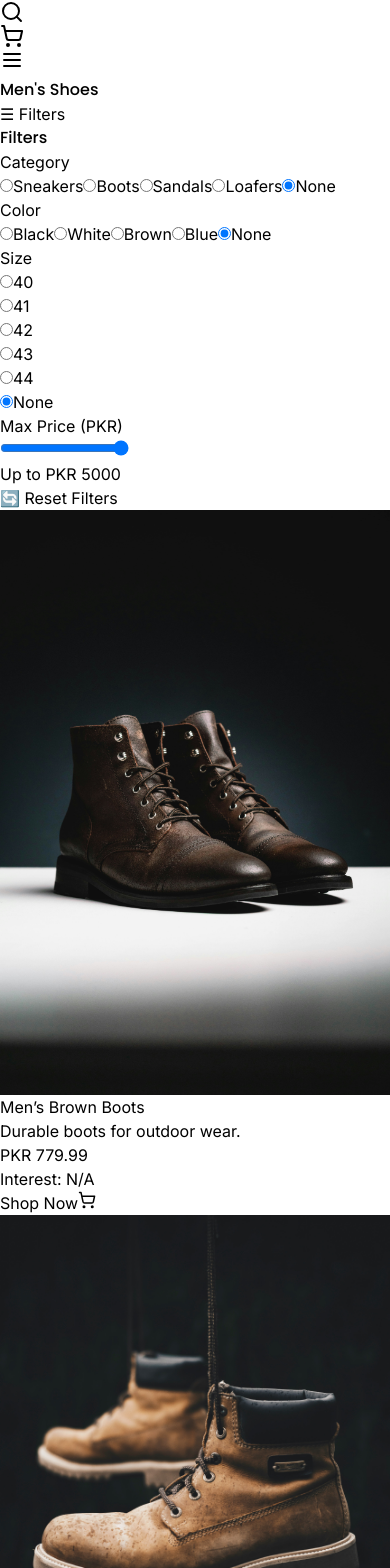
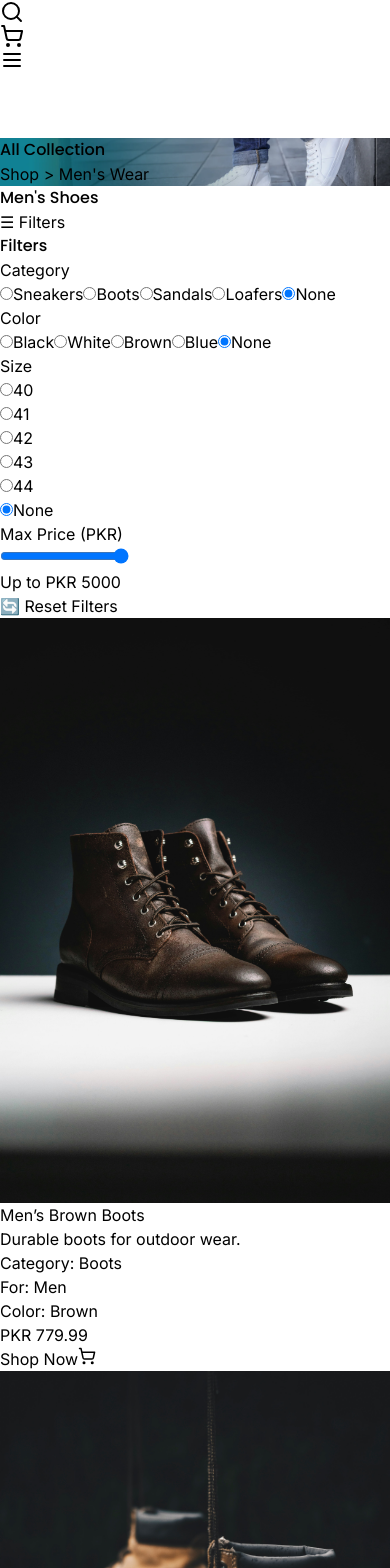
Before and after one commit to usmanzikar/Shoe-Store-Front-end, a React (Vite) app: page /menswear in a window 390 px wide. Shown: the part 288-1856 px from the top of the page. Built offline with nearby package versions, Linux system fonts and the light colour scheme.

Commit message:
detail page + product card height set

```diff
--- a/src/components/casualSection/ProductGridCasual.jsx
+++ b/src/components/casualSection/ProductGridCasual.jsx
@@ -2,7 +2,6 @@ import React from "react";
 import dummyCasualProduct from "../dummyData/dummyCasualProduct";
 import { ShoppingCart } from "lucide-react";
 import { useNavigate } from "react-router-dom";
-
 
 export default function ProductGridCasual({ filters }) {
   const navigate = useNavigate();
@@ -32,7 +31,7 @@ export default function ProductGridCasual({ filters }) {
         <div
           key={product.id}
           onClick={() => navigate(`/product/${product.id}`)}
-          className="bg-white rounded-xl shadow hover:shadow-2xl transition-all duration-300 p-4 relative group flex flex-col justify-between h-[500px] max-w-[320px]"
+          className="bg-white rounded-xl shadow hover:shadow-2xl transition-all duration-300 p-4 relative group flex flex-col justify-between h-auto max-w-[320px]"
         >
           {/* Image */}
           <img
@@ -48,10 +47,20 @@ export default function ProductGridCasual({ filters }) {
                 {product.name}
               </h4>
               <p className="text-gray-600 text-sm">{product.description}</p>
+
+              <p className="text-sm text-gray-600 mb-2 line-clamp-2">
+                Category: {product.category}
+              </p>
+              <p className="text-sm text-gray-600 mb-2 line-clamp-2">
+                For: {product.gender}
+              </p>
+              <p className="text-sm text-gray-600 mb-2 line-clamp-2">
+                Color: {product.color}
+              </p>
               <p className="text-orange-600 font-bold mt-1">
                 PKR {product.price}
               </p>
-              <p className="text-gray-400 text-xs h-5 mt-4">Interest: N/A</p>{" "}
+
               {/* force height here */}
             </div>
 
--- a/src/components/menSection/ProductGridm.jsx
+++ b/src/components/menSection/ProductGridm.jsx
@@ -25,12 +25,13 @@ export default function ProductGridm({ filters }) {
   const filtered = dummyProducts.filter(filterProducts);
 
   return (
+
     <div className="w-full md:flex-1 grid grid-cols-1 sm:grid-cols-2 lg:grid-cols-3 gap-6 p-4">
       {filtered.map((product) => (
         <div
           key={product.id}
           onClick={() => navigate(`/product/${product.id}`)}
-          className="cursor-pointer bg-white rounded-xl shadow hover:shadow-2xl transition-all duration-300 p-4 relative group flex flex-col justify-between h-[500px] max-w-[320px]"
+          className="cursor-pointer bg-white rounded-xl shadow hover:shadow-2xl transition-all duration-300 p-4 relative group flex flex-col justify-between h-auto max-w-[320px]"
         >
           {/* Image */}
           <img
@@ -46,10 +47,19 @@ export default function ProductGridm({ filters }) {
                 {product.name}
               </h4>
               <p className="text-gray-600 text-sm">{product.description}</p>
+
+              <p className="text-sm text-gray-600 mb-2 line-clamp-2">
+                Category: {product.category}
+              </p>
+              <p className="text-sm text-gray-600 mb-2 line-clamp-2">
+                For: {product.gender}
+              </p>
+              <p className="text-sm text-gray-600 mb-2 line-clamp-2">
+                Color: {product.color}
+              </p>
               <p className="text-orange-600 font-bold mt-1">
                 PKR {product.price}
               </p>
-              <p className="text-gray-400 text-xs h-5 mt-4">Interest: N/A</p>
             </div>
 
             {/* Buttons */}
@@ -77,5 +87,6 @@ export default function ProductGridm({ filters }) {
         </div>
       ))}
     </div>
+
   );
 }
--- a/src/components/performanceSection/ProductGridPerformance.jsx
+++ b/src/components/performanceSection/ProductGridPerformance.jsx
@@ -32,7 +32,7 @@ export default function ProductGridPerformance({ filters }) {
         <div
           key={product.id}
           onClick={() => navigate(`/product/${product.id}`)}
-          className="bg-white rounded-xl shadow hover:shadow-2xl transition-all duration-300 p-4 relative group flex flex-col justify-between h-[500px] max-w-[320px]"
+          className="bg-white rounded-xl shadow hover:shadow-2xl transition-all duration-300 p-4 relative group flex flex-col justify-between h-auto max-w-[320px]"
         >
           {/* Image */}
           <img
@@ -48,10 +48,19 @@ export default function ProductGridPerformance({ filters }) {
                 {product.name}
               </h4>
               <p className="text-gray-600 text-sm">{product.description}</p>
+              <p className="text-sm text-gray-600 mb-2 line-clamp-2">
+                Category: {product.category}
+              </p>
+              <p className="text-sm text-gray-600 mb-2 line-clamp-2">
+                For: {product.gender}
+              </p>
+              <p className="text-sm text-gray-600 mb-2 line-clamp-2">
+                Color: {product.color}
+              </p>
               <p className="text-orange-600 font-bold mt-1">
                 PKR {product.price}
               </p>
-              <p className="text-gray-400 text-xs h-5 mt-4">Interest: N/A</p>{" "}
+
               {/* force height here */}
             </div>
 
--- a/src/components/productDetail/ProductImageGallery.jsx
+++ b/src/components/productDetail/ProductImageGallery.jsx
@@ -1,7 +1,11 @@
-import React, { useState } from "react";
+import React, { useState,useEffect } from "react";
 
 export default function ProductImageGallery({ images }) {
   const [selected, setSelected] = useState(images[0]);
+
+   useEffect(() => {
+    setSelected(images[0]); // Reset when images prop changes
+  }, [images]);
 
   return (
     <div className="md:w-1/2" style={{ width: '100%' }}>
--- a/src/components/productsCollection/ProductGridCollection.jsx
+++ b/src/components/productsCollection/ProductGridCollection.jsx
@@ -1,11 +1,23 @@
 import React from "react";
-import allProductsCombined from '../dummyData/allProductsCombined';
+import allProductsCombined from "../dummyData/allProductsCombined";
 import { ShoppingCart } from "lucide-react";
+import { useNavigate } from "react-router-dom";
 
 export default function ProductGridCollection({ filters }) {
+  const navigate = useNavigate();
   const filterProducts = (product) => {
-    const { color, size, priceMax, category } = filters;
+    const { color, size, priceMax, category, gender } = filters;
     let valid = true;
+
+        // Gender match
+    if (gender) {
+      const productGenders = Array.isArray(product.gender)
+        ? product.gender.map((g) => g.toLowerCase())
+        : [product.gender?.toLowerCase()];
+
+      if (!productGenders.includes(gender.toLowerCase())) return false;
+    }
+    // category match
     if (category && product.category.toLowerCase() !== category.toLowerCase()) {
       valid = false;
     }
@@ -21,18 +33,17 @@ export default function ProductGridCollection({ filters }) {
   };
 
   const filtered = allProductsCombined.filter(filterProducts);
-  console.log('ddsdsssss',filtered)
-
   return (
     <div className="w-full md:flex-1 grid grid-cols-1 sm:grid-cols-2 lg:grid-cols-3 gap-6 p-4">
       {filtered.map((product) => (
         <div
           key={product.id}
-  className="bg-white rounded-xl shadow hover:shadow-2xl transition-all duration-300 p-4 relative group flex flex-col justify-between h-[500px] max-w-[320px]"
+          onClick={() => navigate(`/product/${product.id}`)}
+          className="bg-white rounded-xl shadow hover:shadow-2xl transition-all duration-300 p-4 relative group flex flex-col justify-between h-auto max-w-[320px] hover:cursor-pointer"
         >
           {/* Image */}
           <img
-    src={product.image[0] || 'Image not Available'}
+            src={product.image[0] || "Image not Available"}
             alt={product.name}
             className="w-full h-[250px] object-cover rounded"
           />
@@ -40,10 +51,24 @@ export default function ProductGridCollection({ filters }) {
           {/* Text Content */}
           <div className="mt-3 flex-1 flex flex-col justify-between">
             <div>
-      <h4 className="font-bold text-lg text-gray-800">{product.name}</h4>
+              <h4 className="font-bold text-lg text-gray-800">
+                {product.name}
+              </h4>
               <p className="text-gray-600 text-sm">{product.description}</p>
-      <p className="text-orange-600 font-bold mt-1">PKR {product.price}</p>
-      <p className="text-gray-400 text-xs h-5 mt-4">Interest: N/A</p> {/* force height here */}
+               <p className="text-sm text-gray-600 mb-2 line-clamp-2">
+                      Category: {product.category}
+                    </p>
+                     <p className="text-sm text-gray-600 mb-2 line-clamp-2">
+                      For: {product.gender}
+                    </p>
+                     <p className="text-sm text-gray-600 mb-2 line-clamp-2">
+                      Color: {product.color}
+                    </p>
+              <p className="text-orange-600 font-bold mt-1">
+                PKR {product.price}
+              </p>
+
+              {/* force height here */}
             </div>
 
             {/* Buttons */}
@@ -57,10 +82,6 @@ export default function ProductGridCollection({ filters }) {
             </div>
           </div>
         </div>
-
-
-
-
       ))}
     </div>
   );
--- a/src/components/womenSection/ProductGridWomen.jsx
+++ b/src/components/womenSection/ProductGridWomen.jsx
@@ -31,7 +31,7 @@ export default function ProductGridWomen({ filters }) {
         <div
           key={product.id}
           onClick={() => navigate(`/product/${product.id}`)}
-          className="bg-white rounded-xl shadow hover:shadow-2xl transition-all duration-300 p-4 relative group flex flex-col justify-between h-[500px] max-w-[320px]"
+          className="bg-white rounded-xl shadow hover:shadow-2xl transition-all duration-300 p-4 relative group flex flex-col justify-between h-auto max-w-[320px]"
         >
           {/* Image */}
           <img
@@ -45,8 +45,16 @@ export default function ProductGridWomen({ filters }) {
             <div>
               <h4 className="font-bold text-lg text-gray-800">{product.name}</h4>
               <p className="text-gray-600 text-sm">{product.description}</p>
+              <p className="text-sm text-gray-600 mb-2 line-clamp-2">
+                Category: {product.category}
+              </p>
+              <p className="text-sm text-gray-600 mb-2 line-clamp-2">
+                For: {product.gender}
+              </p>
+              <p className="text-sm text-gray-600 mb-2 line-clamp-2">
+                Color: {product.color}
+              </p>
               <p className="text-orange-600 font-bold mt-1">PKR {product.price}</p>
-              <p className="text-gray-400 text-xs h-5 mt-4">Interest: N/A</p>
             </div>
 
             {/* Buttons */}
--- a/src/pages/AllProductsCollection.jsx
+++ b/src/pages/AllProductsCollection.jsx
@@ -35,6 +35,7 @@ const [showFilters, setShowFilters] = useState(false);
             backgroundImage: `url(${detailnavimage})`,
             backgroundSize: "cover",
             backgroundPosition: "center",
+            marginTop:"60px",
           }}
         >
           <div className="absolute inset-0 bg-black bg-opacity-40"></div>
@@ -44,7 +45,7 @@ const [showFilters, setShowFilters] = useState(false);
             <p className="text-sm text-gray-200 mt-2">
               <Link
                 to="/collection"
-                className="underline hover:text-white transition"
+                className=" hover:text-orange-500 transition hover:cursor-pointer"
               >
                 Shop
               </Link>{" "}
--- a/src/pages/Casual.jsx
+++ b/src/pages/Casual.jsx
@@ -2,6 +2,8 @@ import React, { useState, useEffect } from "react";
 import { useLocation } from "react-router-dom";
 import FilterSidebarCasual from '../components/casualSection/FilterSidebarcasual';
 import ProductGridCasual from '../components/casualSection/ProductGridCasual';
+import detailnavimage from '../assets/detailnavimg.jpg';
+import { Link } from "react-router-dom";
 
 export default function Men() {
   const location = useLocation();
@@ -26,7 +28,32 @@ export default function Men() {
   }, [location.state]);
 
   return (
-    <section className="min-h-screen bg-white pt-28 px-4 py-10">
+    <>
+     <section
+          className="relative h-64 w-full flex items-center justify-center text-center text-white "
+          style={{
+            backgroundImage: `url(${detailnavimage})`,
+            backgroundSize: "cover",
+            backgroundPosition: "center",
+            marginTop:"60px",
+          }}
+        >
+          <div className="absolute inset-0 bg-black bg-opacity-40"></div>
+
+          <div className="relative z-10">
+            <h1 className="text-3xl font-bold">All Collection</h1>
+            <p className="text-sm text-gray-200 mt-2">
+              <Link
+                to="/collection"
+                className=" hover:text-orange-500 transition hover:cursor-pointer"
+              >
+                Shop
+              </Link>{" "}
+              &gt; Casual
+            </p>
+          </div>
+        </section>
+         <section className="min-h-screen bg-white pt-10 px-4 py-10">
       {/* Mobile filter button */}
       <div className="md:hidden flex justify-between items-center mb-4">
         <h2 className="text-xl font-bold">Men's Shoes</h2>
@@ -45,8 +72,13 @@ export default function Men() {
         </div>
 
         {/* Product Grid */}
+        <div>
         <ProductGridCasual filters={filters} />
+
+        </div>
       </div>
     </section>
+    </>
+
   );
 }
--- a/src/pages/Men.jsx
+++ b/src/pages/Men.jsx
@@ -2,6 +2,9 @@ import React, { useState, useEffect } from "react";
 import { useLocation } from "react-router-dom";
 import FilterSidebar from "../components/menSection/FilterSidebar";
 import ProductGrid from "../components/menSection/ProductGridm";
+import detailnavimage from '../assets/detailnavimg.jpg';
+import { Link } from "react-router-dom";
+
 
 export default function Men() {
   const location = useLocation();
@@ -15,7 +18,6 @@ export default function Men() {
 
   const [showFilters, setShowFilters] = useState(false);
 
-  // Read category from state on first mount
   useEffect(() => {
     if (location.state?.category) {
       setFilters((prev) => ({
@@ -26,7 +28,32 @@ export default function Men() {
   }, [location.state]);
 
   return (
-    <section className="min-h-screen bg-white pt-28 px-4 py-10">
+    <>
+     <section
+          className="relative h-64 w-full flex items-center justify-center text-center text-white "
+          style={{
+            backgroundImage: `url(${detailnavimage})`,
+            backgroundSize: "cover",
+            backgroundPosition: "center",
+            marginTop:"60px",
+          }}
+        >
+          <div className="absolute inset-0 bg-black bg-opacity-40"></div>
+
+          <div className="relative z-10">
+            <h1 className="text-3xl font-bold">All Collection</h1>
+            <p className="text-sm text-gray-200 mt-2">
+              <Link
+                to="/collection"
+                className=" hover:text-orange-500 transition hover:cursor-pointer"
+              >
+                Shop
+              </Link>{" "}
+              &gt; Men's Wear
+            </p>
+          </div>
+        </section>
+         <section className="min-h-screen bg-white pt-10 px-4 py-10 ">
       {/* Mobile filter button */}
       <div className="md:hidden flex justify-between items-center mb-4">
         <h2 className="text-xl font-bold">Men's Shoes</h2>
@@ -38,15 +65,20 @@ export default function Men() {
         </button>
       </div>
 
-      <div className="flex flex-col md:flex-row gap-6">
+      <div className="grid grid-cols-1 md:grid-cols-[250px_1fr] gap-6 ">
         {/* Sidebar */}
-        <div className={`${showFilters ? "block" : "hidden"} md:block`}>
+        <div className={`${showFilters ? "block" : "hidden"} md:block `}>
           <FilterSidebar filters={filters} setFilters={setFilters} />
         </div>
 
         {/* Product Grid */}
-        <ProductGrid filters={filters} />
+        <div>
+          <ProductGrid filters={filters} />
+        </div>
+
       </div>
     </section>
+    </>
+
   );
 }
--- a/src/pages/Performance.jsx
+++ b/src/pages/Performance.jsx
@@ -2,6 +2,10 @@ import React, { useState,useEffect } from "react";
 import { useLocation } from "react-router-dom";
 import FilterSidebarPerformance from "../components/performanceSection/FilterSidebarPerformance";
 import ProductGridPerformance from "../components/performanceSection/ProductGridPerformance";
+import detailnavimage from '../assets/detailnavimg.jpg';
+import { Link } from "react-router-dom";
+
+
 
 export default function Performance() {
   const location = useLocation();
@@ -26,7 +30,32 @@ const [showFilters, setShowFilters] = useState(false);
 
 
   return (
-    <section className="min-h-screen bg-white pt-28 px-4 py-10">
+    <>
+     <section
+              className="relative h-64 w-full flex items-center justify-center text-center text-white "
+              style={{
+                backgroundImage: `url(${detailnavimage})`,
+                backgroundSize: "cover",
+                backgroundPosition: "center",
+                marginTop:"60px",
+              }}
+            >
+              <div className="absolute inset-0 bg-black bg-opacity-40"></div>
+
+              <div className="relative z-10">
+                <h1 className="text-3xl font-bold">All Collection</h1>
+                <p className="text-sm text-gray-200 mt-2">
+                  <Link
+                    to="/collection"
+                    className=" hover:text-orange-500 transition hover:cursor-pointer"
+                  >
+                    Shop
+                  </Link>{" "}
+                  &gt; Performance
+                </p>
+              </div>
+            </section>
+            <section className="min-h-screen bg-white pt-10 px-4 py-10">
        {/* Mobile filter button */}
       <div className="md:hidden flex justify-between items-center mb-4">
         <h2 className="text-xl font-bold">Performance Shoes</h2>
@@ -45,8 +74,12 @@ const [showFilters, setShowFilters] = useState(false);
                </div>
 
         {/* Product Grid */}
+        <div>
         <ProductGridPerformance filters={filters} />
+        </div>
       </div>
     </section>
+    </>
+
   );
 }
--- a/src/pages/Women.jsx
+++ b/src/pages/Women.jsx
@@ -2,6 +2,10 @@ import React, { useState,useEffect } from "react";
 import { useLocation } from "react-router-dom";
 import FilterSidebarWomen from '../components/womenSection/FilterSidebarWomen';
 import ProductGridWomen from '../components/womenSection/ProductGridWomen';
+import detailnavimage from '../assets/detailnavimg.jpg';
+import { Link } from "react-router-dom";
+
+
 
 export default function Women() {
   const location = useLocation();
@@ -26,7 +30,32 @@ const [showFilters, setShowFilters] = useState(false);
 
 
   return (
-    <section className="min-h-screen bg-white pt-28 px-4 py-10">
+    <>
+    <section
+          className="relative h-64 w-full flex items-center justify-center text-center text-white "
+          style={{
+            backgroundImage: `url(${detailnavimage})`,
+            backgroundSize: "cover",
+            backgroundPosition: "center",
+            marginTop:"60px",
+          }}
+        >
+          <div className="absolute inset-0 bg-black bg-opacity-40"></div>
+
+          <div className="relative z-10">
+            <h1 className="text-3xl font-bold">All Collection</h1>
+            <p className="text-sm text-gray-200 mt-2">
+              <Link
+                to="/collection"
+                className=" hover:text-orange-500 transition hover:cursor-pointer"
+              >
+                Shop
+              </Link>{" "}
+              &gt; Women's Wear
+            </p>
+          </div>
+        </section>
+    <section className="min-h-screen bg-white pt-10 px-4 py-10">
        {/* Mobile filter button */}
       <div className="md:hidden flex justify-between items-center mb-4">
         <h2 className="text-xl font-bold">Women Shoes</h2>
@@ -45,8 +74,13 @@ const [showFilters, setShowFilters] = useState(false);
                </div>
 
         {/* Product Grid */}
-        <ProductGridWomen filters={filters} />
+        <div>
+          <ProductGridWomen filters={filters} />
+        </div>
+
       </div>
     </section>
+  </>
+
   );
 }
```
Also changed, not shown: src/components/productDetail/RelatedProducts.jsx (+5 -2 lines). Lines whose indentation alone changed are shown as unchanged.
